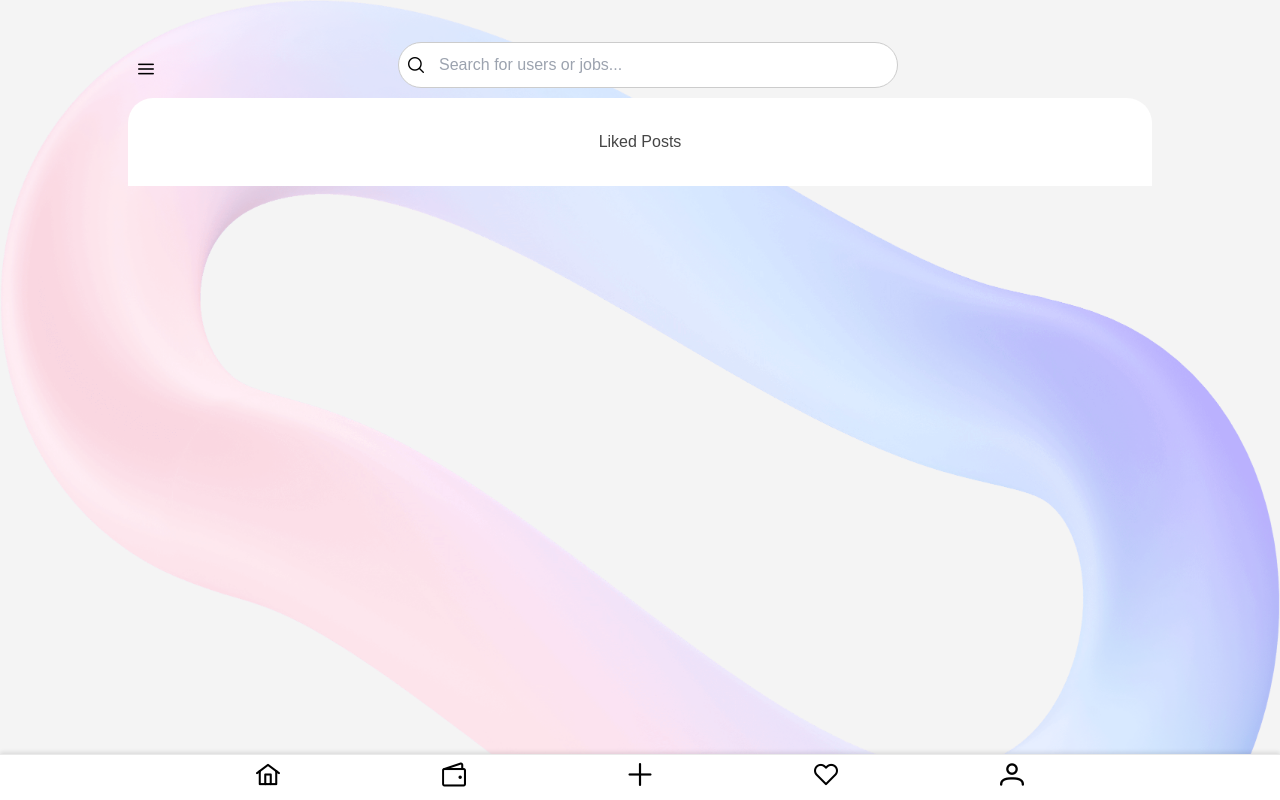
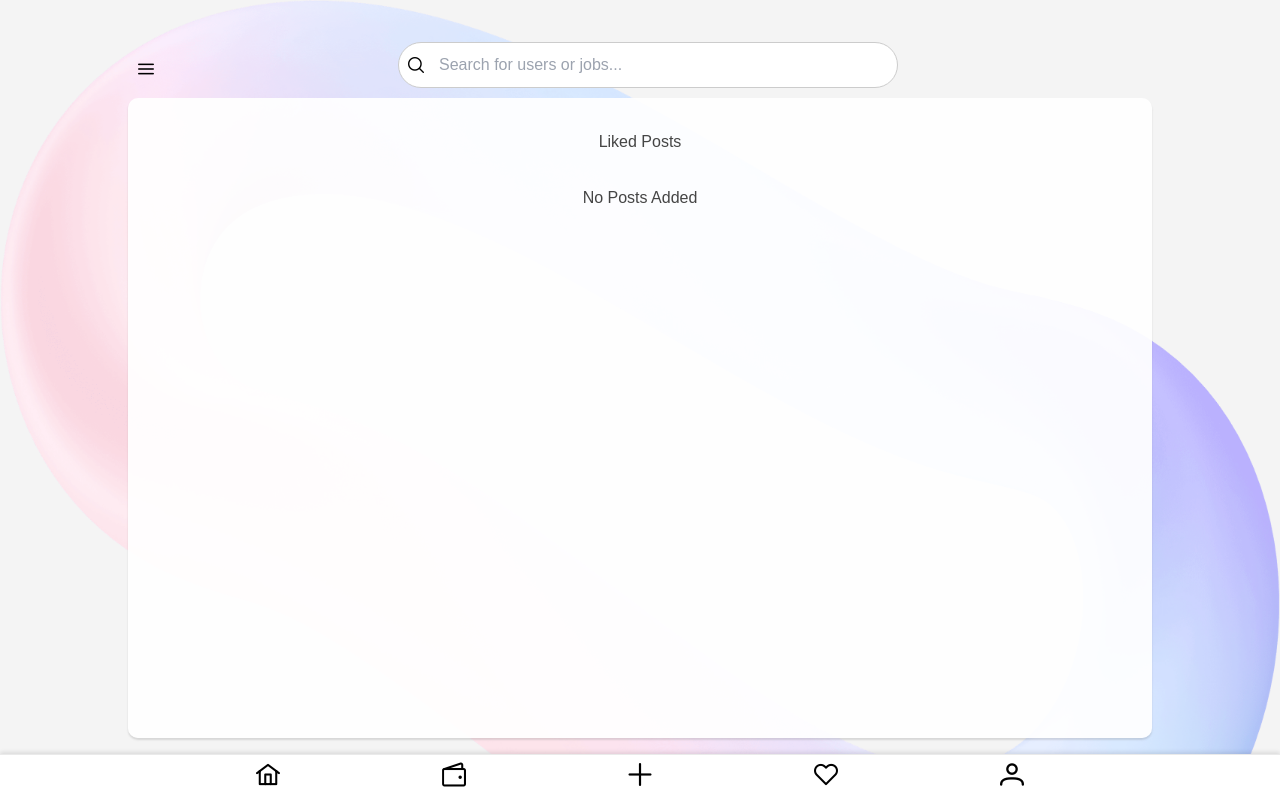
Before and after one commit to SENZAGlobalClassroom/UCVME, a Vue app in the folder app/view/: page /likes in a window 1280 px wide. Built offline with nearby package versions, Linux system fonts and the light colour scheme; a web font is replaced by a local one.

Commit message:
liked posts empty layout fix

```diff
--- a/app/view/src/components/Likes.vue
+++ b/app/view/src/components/Likes.vue
@@ -1,8 +1,9 @@
 <template>
-  <div class="header">
+ <div class="header" :class="{ 'rounded-header': !likedPosts.length }">
     <h3>Liked Posts</h3>
+    <h4 v-if="!likedPosts.length" style="padding: 2rem;">No Posts Added</h4>
   </div>
-  <Card class="card" v-for="post in likedPosts" :key="post.id">
+  <Card class="card" v-for="post in likedPosts" :key="post.id" v-if="likedPosts.length">
     <template #header>
       <div style="display: flex; align-items: center;">
         <Avatar label="E" size="large" />
@@ -86,11 +87,18 @@ onMounted(() => {
 
 <style scoped>
 .header{
-  background-color: #ffffff;
+  background-color: #ffffffec;
   padding: 2rem;
   text-align: center;
   color: #454545;
   border-radius: 25px 25px 0px 0px;
+}
+.rounded-header {
+  border-radius: 10px;
+  min-height: 80dvh;
+  max-width: 80dvw;
+  margin: auto;
+  box-shadow: 0 2px 2px 0 rgba(93, 93, 93, 0.2);
 }
 .title,
 .post-actions {
```
